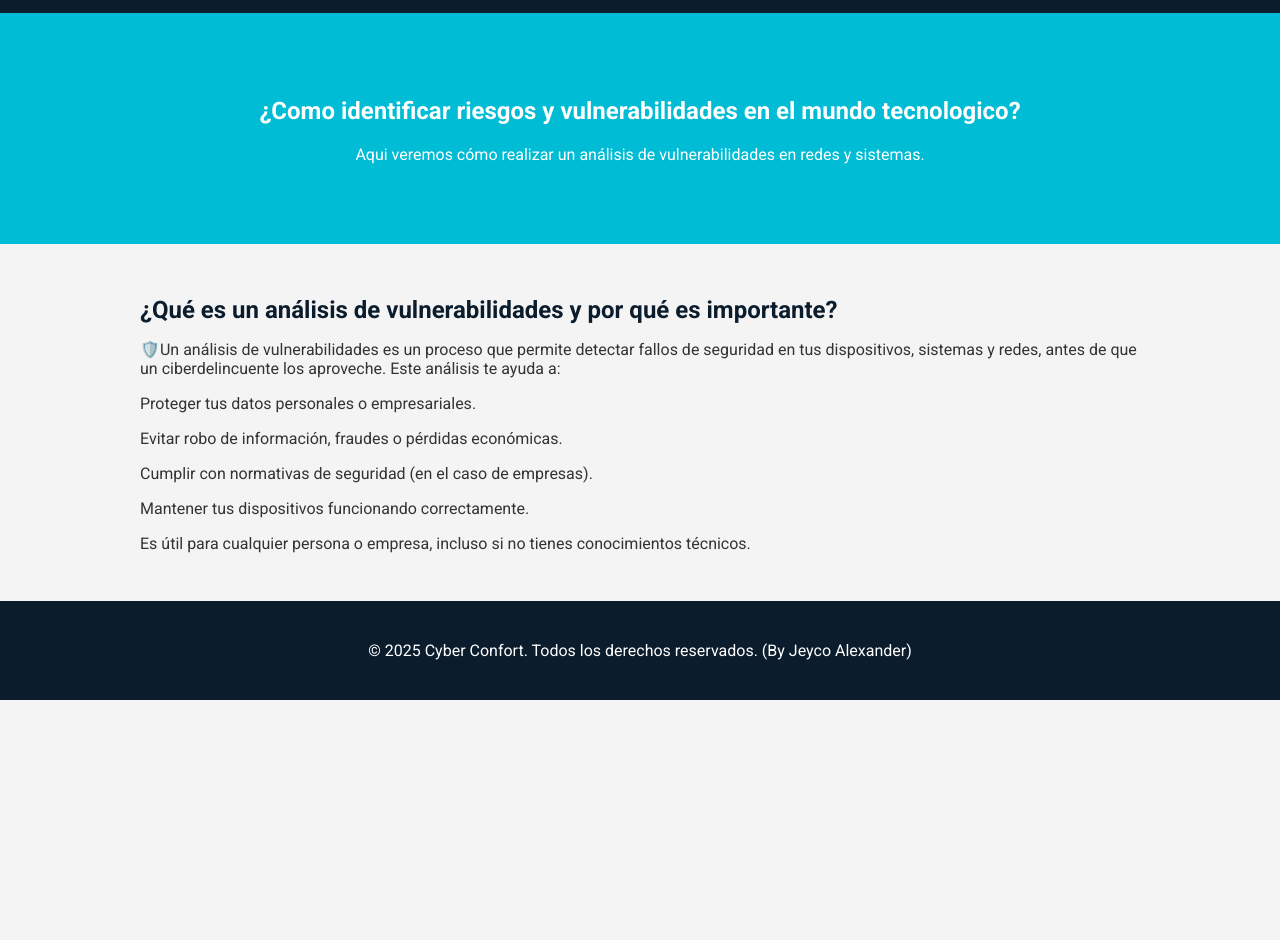
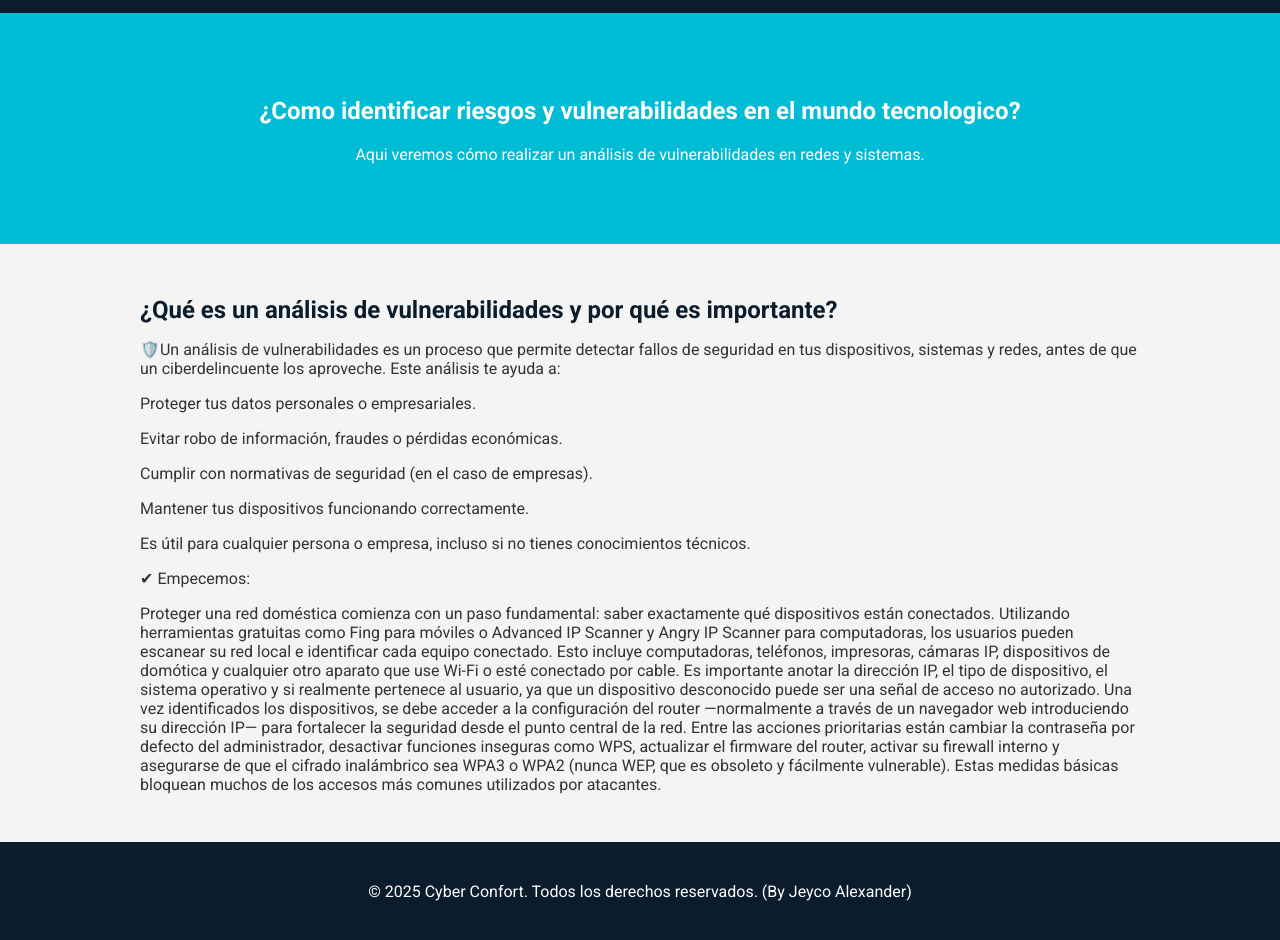
Before and after one commit to CyberConfort/Cyber-Confort, a plain HTML site: page servicio1.html in a window 1280 px wide. Shown: the part 100-1040 px from the top of the page. Before the commit the page ends 800 px from the top, so only its background shows below. Drawn offline with Linux system fonts and the light colour scheme.

Commit message:
Update servicio1.html

```diff
--- a/servicio1.html
+++ b/servicio1.html
@@ -34,8 +34,8 @@
     <p>Mantener tus dispositivos funcionando correctamente.
 </p>
     <p>Es útil para cualquier persona o empresa, incluso si no tienes conocimientos técnicos.</p>
-    <p></p>
-    <p></p>
+    <p>✔ Empecemos:</p>
+    <p>Proteger una red doméstica comienza con un paso fundamental: saber exactamente qué dispositivos están conectados. Utilizando herramientas gratuitas como Fing para móviles o Advanced IP Scanner y Angry IP Scanner para computadoras, los usuarios pueden escanear su red local e identificar cada equipo conectado. Esto incluye computadoras, teléfonos, impresoras, cámaras IP, dispositivos de domótica y cualquier otro aparato que use Wi-Fi o esté conectado por cable. Es importante anotar la dirección IP, el tipo de dispositivo, el sistema operativo y si realmente pertenece al usuario, ya que un dispositivo desconocido puede ser una señal de acceso no autorizado. Una vez identificados los dispositivos, se debe acceder a la configuración del router —normalmente a través de un navegador web introduciendo su dirección IP— para fortalecer la seguridad desde el punto central de la red. Entre las acciones prioritarias están cambiar la contraseña por defecto del administrador, desactivar funciones inseguras como WPS, actualizar el firmware del router, activar su firewall interno y asegurarse de que el cifrado inalámbrico sea WPA3 o WPA2 (nunca WEP, que es obsoleto y fácilmente vulnerable). Estas medidas básicas bloquean muchos de los accesos más comunes utilizados por atacantes.</p>
     <p></p>
     <p></p>
     <p></p>
```
